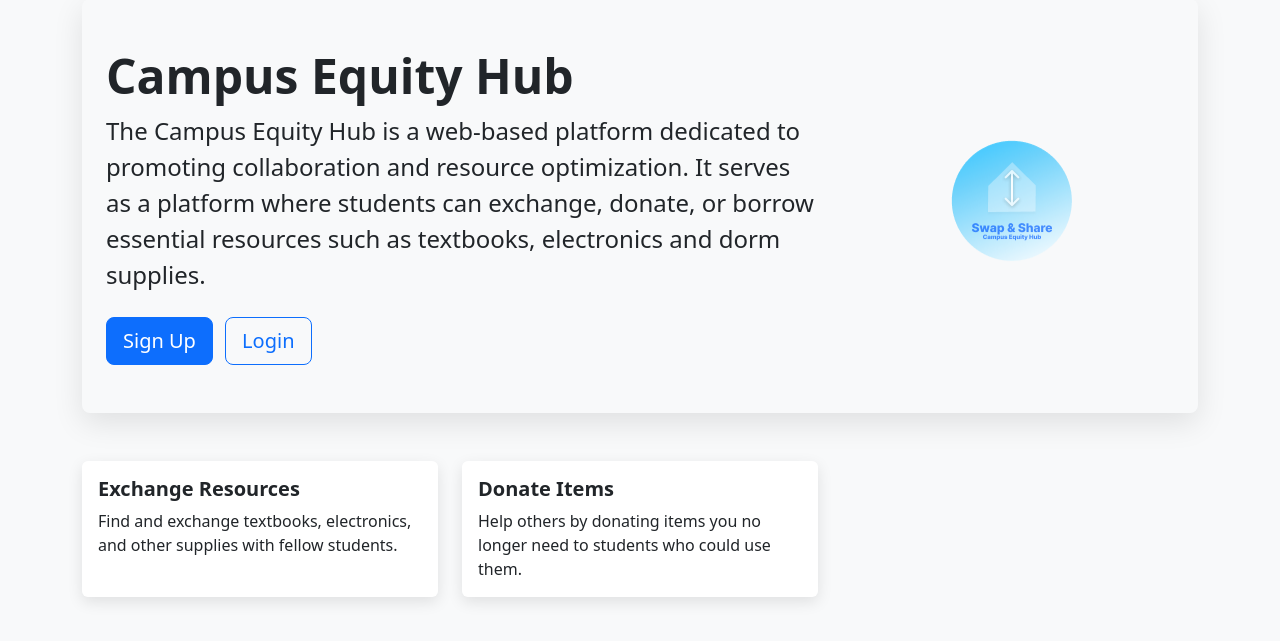
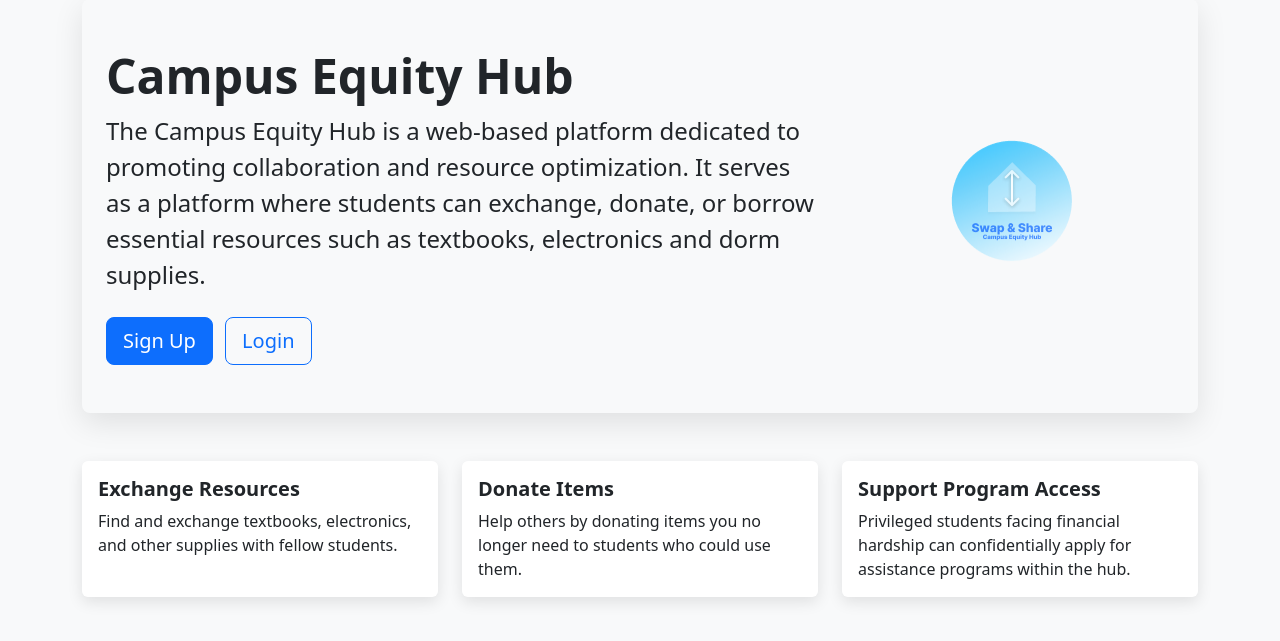
Before and after one commit to TheINSANE333/Campus-Equity-Hub, a Flask app: page / in a window 1280 px wide. Shown: the part 127-768 px from the top of the page. Run offline with Flask 3, Linux system fonts and the light colour scheme; some libraries are stand-ins or nearby versions.

Commit message:
solve OCD issue

```diff
--- a/app/templates/index.html
+++ b/app/templates/index.html
@@ -106,6 +106,10 @@ body {
     animation: slideUp 0.8s ease-out 1.4s both;
 }
 
+.col-md-4:nth-child(3) .card {
+    animation: slideUp 0.8s ease-out 1.6s both;
+}
+
 @keyframes slideUp {
     from {
         opacity: 0;
@@ -157,5 +161,13 @@ body {
             </div>
         </div>
     </div>
+    <div class="col-md-4 mb-4">
+        <div class="card h-100">
+            <div class="card-body">
+                <h5 class="card-title">Support Program Access</h5>
+                <p class="card-text">Privileged students facing financial hardship can confidentially apply for assistance programs within the hub. </p>
+            </div>
+        </div>
+    </div>
 </div>
 {% endblock %}
```
